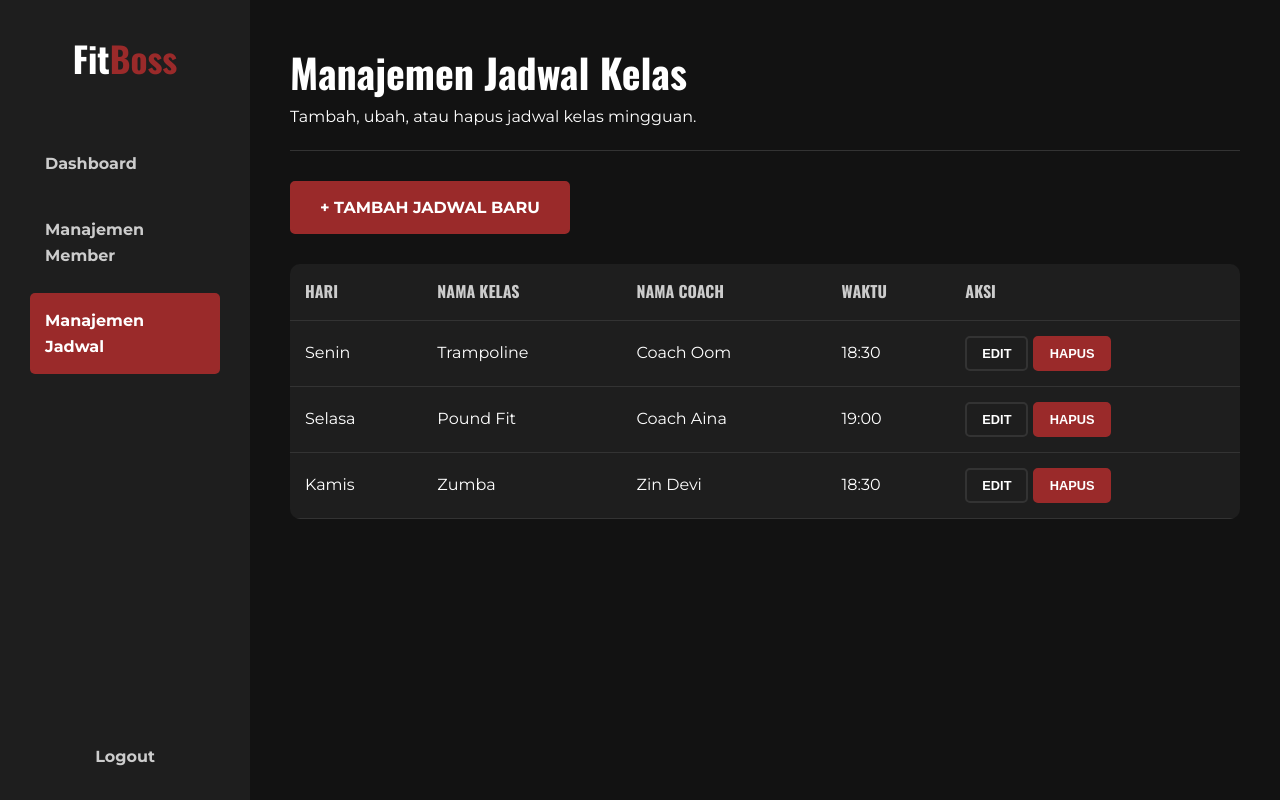
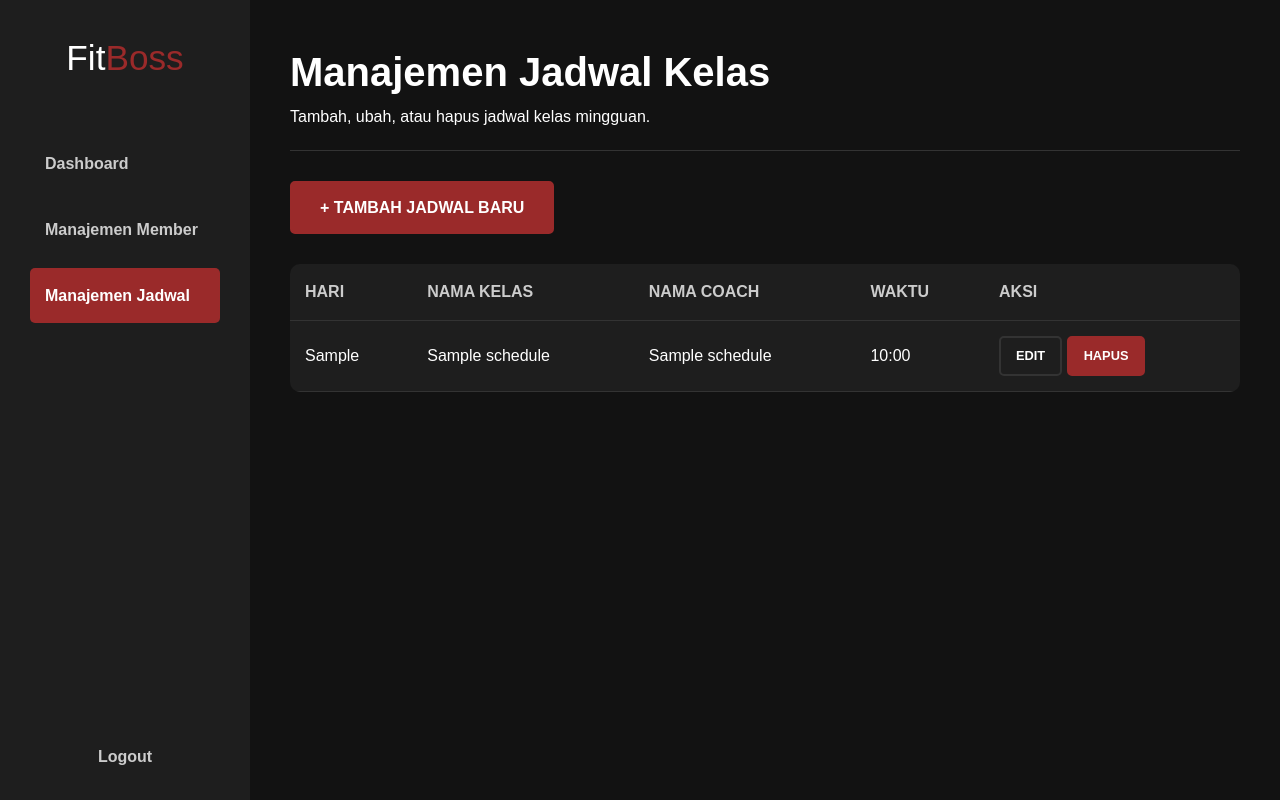
Before and after one commit to fitrijssaputri31/fitbossgym, a PHP site: page /admin/schedule.php in a window 1280 px wide. Run offline with PHP 8.4, Linux system fonts and the light colour scheme; a user stored in the database is signed in; tables that the repository leaves empty hold one stand-in row (values such as "Sample post").

Commit message:
update fungsi halaman dashboard admin

```diff
--- a/admin/admin-add-schedule.php
+++ b/admin/admin-add-schedule.php
@@ -21,7 +21,7 @@
             </header>
 
             <div class="form-card">
-                <form action="#" method="POST">
+                <form action="proses-tambah-jadwal.php" method="POST">
                     <div class="input-group">
                         <label for="hari">Hari</label>
                         <select id="hari" name="hari" required>
--- a/admin/admin-gagal.php
+++ b/admin/admin-gagal.php
@@ -21,8 +21,7 @@
                     <h2 class="status-title">Terjadi Kesalahan!</h2>
                     <p class="status-subtitle">Data gagal disimpan karena terjadi kesalahan. Silakan periksa kembali data yang Anda masukkan.</p>
                     <div class="status-actions">
-                        <a href="admin-add-schedule.html" class="btn btn-primary">Kembali ke Formulir</a>
-                    </div>
+                        <a href="schedule.php" class="btn btn-primary">Kembali ke Daftar Jadwal</a>
                 </div>
             </div>
         </main>
--- a/admin/admin-sukses.php
+++ b/admin/admin-sukses.php
@@ -22,7 +22,7 @@
                     <p class="status-subtitle">Jadwal kelas baru telah berhasil ditambahkan ke dalam sistem.</p>
                     <div class="status-actions">
                         <a href="admin-add-schedule.html" class="btn btn-secondary">Tambah Data Lagi</a>
-                        <a href="schedule.html" class="btn btn-primary">Kembali ke Daftar Jadwal</a>
+                        <a href="schedule.php" class="btn btn-primary">Kembali ke Daftar Jadwal</a>
                     </div>
                 </div>
             </div>
--- a/admin/schedule.php
+++ b/admin/schedule.php
@@ -1,3 +1,18 @@
+<?php
+session_start();
+require '../koneksi.php';
+
+// Cek keamanan: pastikan hanya admin yang bisa mengakses halaman ini
+if (!isset($_SESSION['role']) || $_SESSION['role'] !== 'admin') {
+    header("Location: ../admin-login.html");
+    exit();
+}
+
+// Ambil semua data jadwal dari database, diurutkan berdasarkan hari dan waktu
+$sql = "SELECT * FROM class_schedule ORDER BY FIELD(day_of_week, 'Senin', 'Selasa', 'Rabu', 'Kamis', 'Jumat', 'Sabtu'), class_time";
+$result = mysqli_query($koneksi, $sql);
+?>
+
 <!DOCTYPE html>
 <html lang="id">
 <head>
@@ -5,33 +20,11 @@
     <meta name="viewport" content="width=device-width, initial-scale=1.0">
     <title>Manajemen Jadwal - Admin FitBoss</title>
     <link rel="stylesheet" href="../style.css">
-    <link rel="preconnect" href="https://fonts.googleapis.com">
-    <link rel="preconnect" href="https://fonts.gstatic.com" crossorigin>
-    <link href="https://fonts.googleapis.com/css2?family=Montserrat:wght@400;700&family=Oswald:wght@700&display=swap" rel="stylesheet">
     </head>
 <body>
 
     <div class="admin-wrapper">
-        <aside class="sidebar">
-    <a href="../index.html" class="logo sidebar-logo">Fit<span>Boss</span></a>
-    <nav class="sidebar-nav">
-        <ul>
-            <li class="<?php echo basename($_SERVER['PHP_SELF']) == 'dashboard.php' ? 'active' : ''; ?>">
-                <a href="dashboard.php">Dashboard</a>
-            </li>
-            <li class="<?php echo basename($_SERVER['PHP_SELF']) == 'member.php' ? 'active' : ''; ?>">
-                <a href="member.php">Manajemen Member</a>
-            </li>
-            <li class="<?php echo basename($_SERVER['PHP_SELF']) == 'schedule.php' ? 'active' : ''; ?>">
-                <a href="schedule.php">Manajemen Jadwal</a>
-            </li>
-
-        </ul>
-    </nav>
-    <div class="sidebar-footer">
-        <a href="../logout.php" class="logout-link">Logout</a>
-    </div>
-</aside>
+        <?php include 'sidebar.php'; ?>
 
         <main class="main-content">
             <header class="admin-header">
@@ -40,7 +33,7 @@
             </header>
 
             <div class="toolbar">
-                <a href="admin-add-schedule.html" class="btn btn-primary">+ Tambah Jadwal Baru</a>
+                <a href="admin-add-schedule.php" class="btn btn-primary">+ Tambah Jadwal Baru</a>
             </div>
 
             <div class="table-container">
@@ -55,36 +48,29 @@
                         </tr>
                     </thead>
                     <tbody>
+                        <?php
+                        // Cek apakah ada data yang ditemukan
+                        if (mysqli_num_rows($result) > 0) {
+                            // Looping untuk menampilkan setiap baris data
+                            while ($schedule = mysqli_fetch_assoc($result)) {
+                        ?>
                             <tr>
-                            <td>Senin</td>
-                            <td>Trampoline</td>
-                            <td>Coach Oom</td>
-                            <td>18:30</td>
+                                <td><?php echo htmlspecialchars($schedule['day_of_week']); ?></td>
+                                <td><?php echo htmlspecialchars($schedule['class_name']); ?></td>
+                                <td><?php echo htmlspecialchars($schedule['coach_name']); ?></td>
+                                <td><?php echo date('H:i', strtotime($schedule['class_time'])); ?></td>
                                 <td>
-                                <button class="btn btn-sm btn-secondary">Edit</button>
-                                <button class="btn btn-sm btn-danger">Hapus</button>
+                                    <a href="admin-edit-schedule.php?id=<?php echo $schedule['id']; ?>" class="btn btn-sm btn-secondary">Edit</a>
+                                    <a href="proses-hapus-jadwal.php?id=<?php echo $schedule['id']; ?>" class="btn btn-sm btn-danger" onclick="return confirm('Apakah Anda yakin ingin menghapus jadwal ini?');">Hapus</a>
                                 </td>
                             </tr>
-                        <tr>
-                            <td>Selasa</td>
-                            <td>Pound Fit</td>
-                            <td>Coach Aina</td>
-                            <td>19:00</td>
-                            <td>
-                                <button class="btn btn-sm btn-secondary">Edit</button>
-                                <button class="btn btn-sm btn-danger">Hapus</button>
-                            </td>
-                        </tr>
-                         <tr>
-                            <td>Kamis</td>
-                            <td>Zumba</td>
-                            <td>Zin Devi</td>
-                            <td>18:30</td>
-                            <td>
-                                <button class="btn btn-sm btn-secondary">Edit</button>
-                                <button class="btn btn-sm btn-danger">Hapus</button>
-                            </td>
-                        </tr>
+                        <?php
+                            } // Akhir dari loop while
+                        } else {
+                            // Tampilkan pesan jika tabel kosong
+                            echo "<tr><td colspan='5' style='text-align:center;'>Belum ada jadwal kelas yang ditambahkan.</td></tr>";
+                        }
+                        ?>
                     </tbody>
                 </table>
             </div>
```
Also changed, not shown: admin/admin-edit-schedule.php (added, +88 -0 lines), admin/proses-edit-jadwal.php (added, +48 -0 lines), admin/proses-hapus-jadwal.php (added, +34 -0 lines), admin/proses-tambah-jadwal.php (added, +38 -0 lines). Lines whose indentation alone changed are shown as unchanged.
